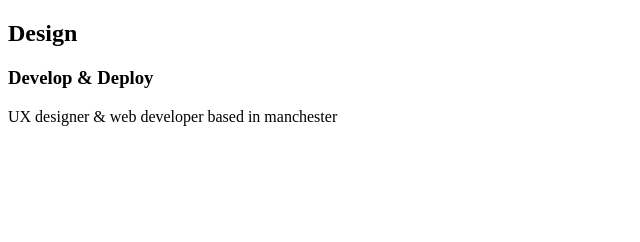
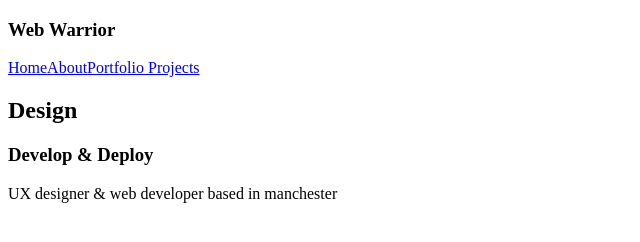
Before and after one commit to HeideQueen/web-warrior, a Gatsby site: page / in a window 1280 px wide. Shown: the whole page, without its empty margins (0-640 px from the left). Built offline with nearby package versions, Linux system fonts and the light colour scheme; Gatsby itself is replaced by a stand-in of ours.

Commit message:
navbar and links

```diff
--- /dev/null
+++ b/src/components/Navbar.js
@@ -0,0 +1,17 @@
+import React from "react"
+import { Link } from "gatsby"
+
+function Navbar() {
+  return (
+    <nav>
+      <h1>Web Warrior</h1>
+      <div className="links">
+        <Link to="/">Home</Link>
+        <Link to="/about">About</Link>
+        <Link to="/projects">Portfolio Projects</Link>
+      </div>
+    </nav>
+  )
+}
+
+export default Navbar
--- a/src/pages/index.js
+++ b/src/pages/index.js
@@ -1,8 +1,10 @@
 import React from "react"
+import Navbar from "../components/Navbar"
 
 export default function Home() {
   return (
     <section>
+      <Navbar />
       <div>
         <h2>Design</h2>
         <h3>Develop & Deploy</h3>
```
Also changed, not shown: src/pages/projects/test.js (deleted, +0 -7 lines).
